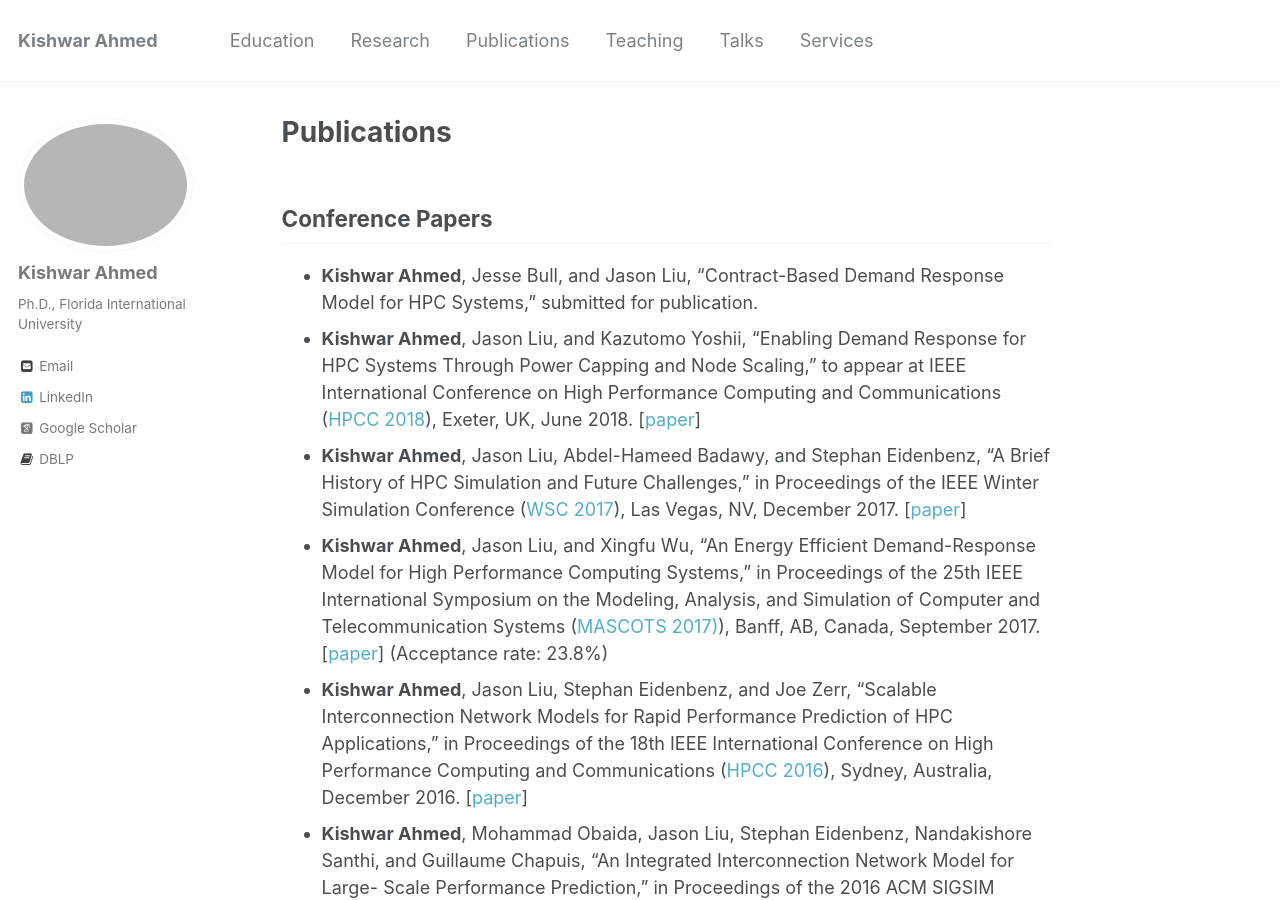
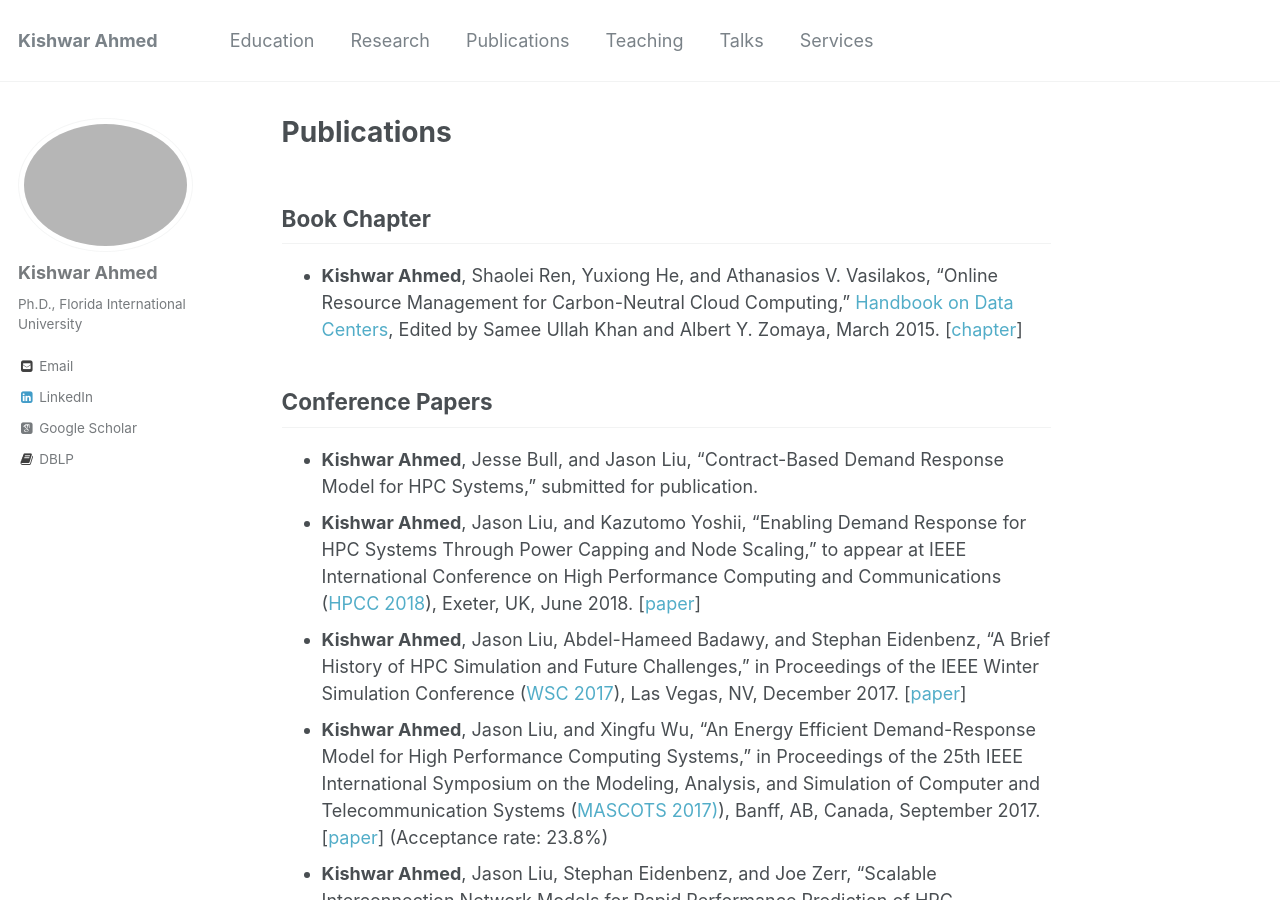
Before and after one commit to kishwarbd/kishwarbd.github.io, a Jekyll site: the page built from _pages/publications.md, in a window 1280 px wide and 900 px high. Built offline with Jekyll 4.4.1, drawn with Linux system fonts in a browser that asks for light colours; some web fonts are replaced; some of the changed text lies outside the part shown.

Commit message:
more updates.

```diff
--- a/_pages/publications.md
+++ b/_pages/publications.md
@@ -3,6 +3,9 @@ title: "Publications"
 permalink: /publications/
 author_profile: true
 ---
+
+## Book Chapter
+* **Kishwar Ahmed**, Shaolei Ren, Yuxiong He, and Athanasios V. Vasilakos, “Online Resource Management for Carbon-Neutral Cloud Computing,” [Handbook on Data Centers](https://www.springer.com/us/book/9781493920914), Edited by Samee Ullah Khan and Albert Y. Zomaya, March 2015. [[chapter](https://link.springer.com/chapter/10.1007/978-1-4939-2092-1_20)]
 
 ## Conference Papers
 * **Kishwar Ahmed**, Jesse Bull, and Jason Liu, “Contract-Based Demand Response Model for HPC Systems,” submitted for publication.
```
Also changed, not shown: other parts of _pages/publications.md (+0 -3 lines), 1 other file.
